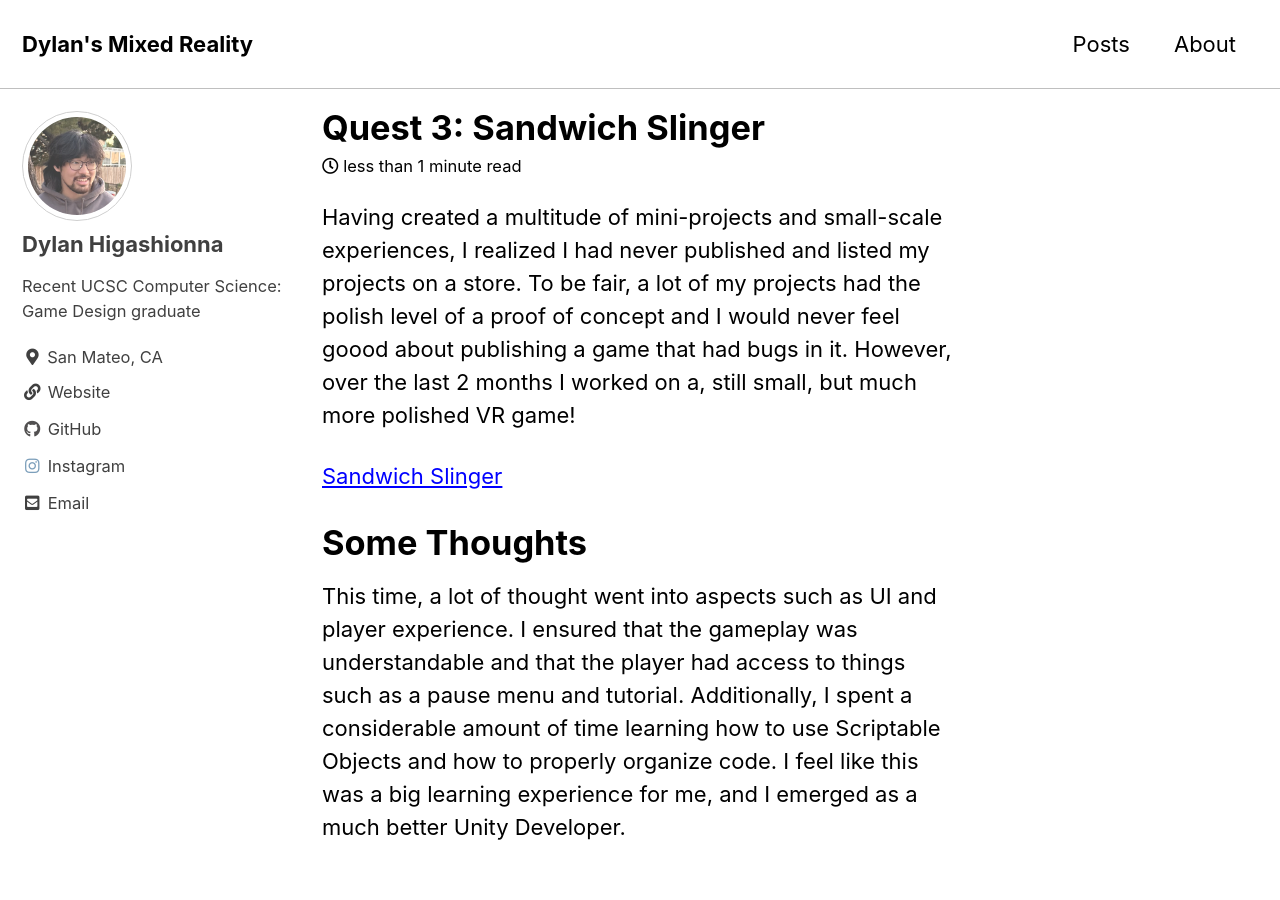
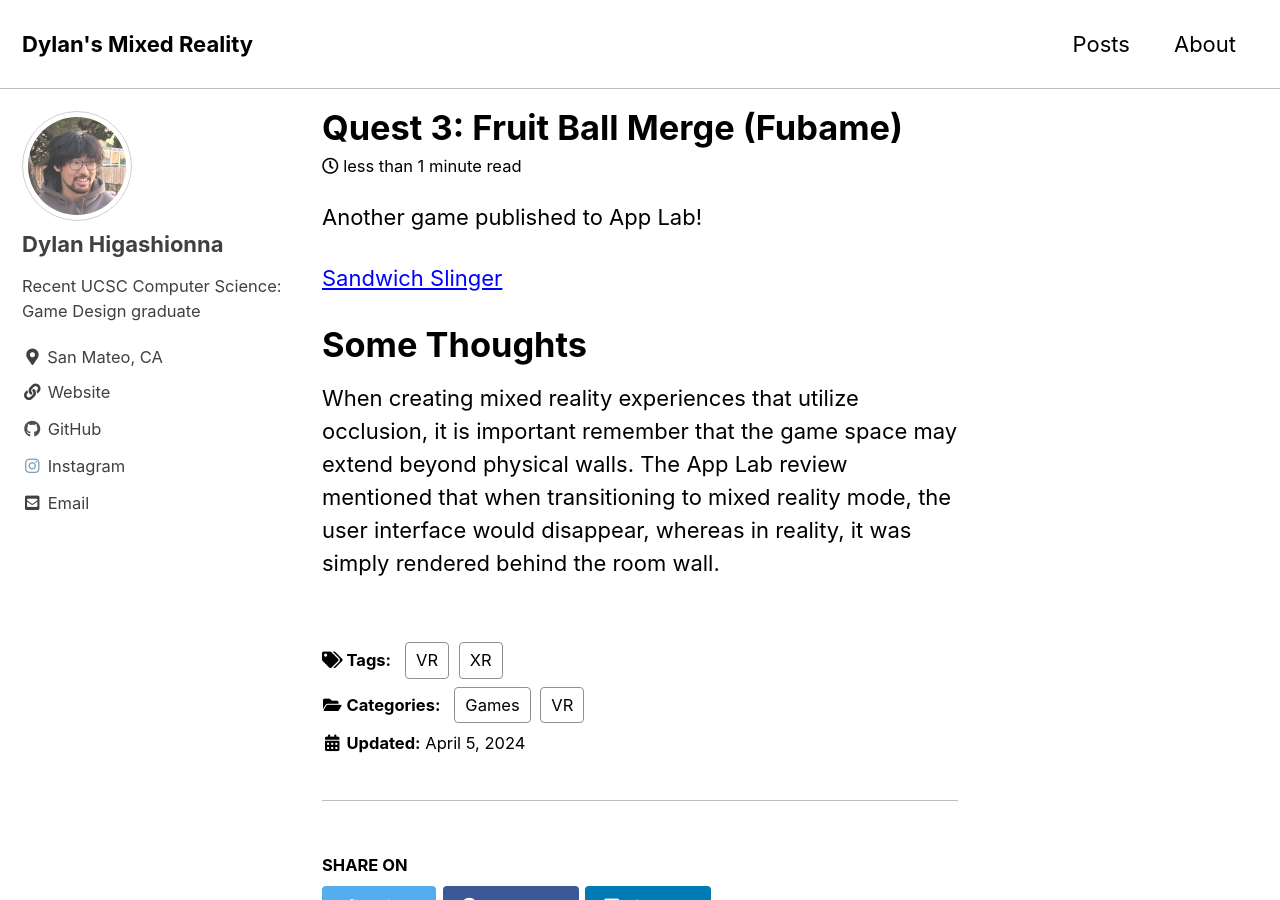
Before and after one commit to dylhigaXR/dylhigaXR.github.io, a Jekyll site: the page built from _posts/2024-4-5-Quest3-Fubame.markdown, in a window 1280 px wide and 900 px high. Built offline with Jekyll 4.4.1, drawn with Linux system fonts in a browser that asks for light colours; cached includes are drawn as plain includes.

Commit message:
Update 2024-4-5-Quest3-Fubame.markdown

```diff
--- a/_posts/2024-4-5-Quest3-Fubame.markdown
+++ b/_posts/2024-4-5-Quest3-Fubame.markdown
@@ -1,15 +1,16 @@
 ---
-title: "Quest 3: Sandwich Slinger"
+title: "Quest 3: Fruit Ball Merge (Fubame)"
 categories:
   - Games
   - VR
 tags:
   - VR
+  - XR
 ---
 
-Having created a multitude of mini-projects and small-scale experiences, I realized I had never published and listed my projects on a store. To be fair, a lot of my projects had the polish level of a proof of concept and I would never feel goood about publishing a game that had bugs in it. However, over the last 2 months I worked on a, still small, but much more polished VR game!
+Another game published to App Lab!
 
-[Sandwich Slinger](https://www.meta.com/experiences/7294197283949922/?require_login=true&utm_source=developer.oculus.com&utm_medium=oculusredirect)
+[Sandwich Slinger](https://www.oculus.com/deeplink/?action=view&path=/app/7134960603298528&ref=oculus_desktop)
 
 # Some Thoughts
-This time, a lot of thought went into aspects such as UI and player experience. I ensured that the gameplay was understandable and that the player had access to things such as a pause menu and tutorial. Additionally, I spent a considerable amount of time learning how to use Scriptable Objects and how to properly organize code. I feel like this was a big learning experience for me, and I emerged as a much better Unity Developer.
+When creating mixed reality experiences that utilize occlusion, it is important remember that the game space may extend beyond physical walls. The App Lab review mentioned that when transitioning to mixed reality mode, the user interface would disappear, whereas in reality, it was simply rendered behind the room wall.
```
